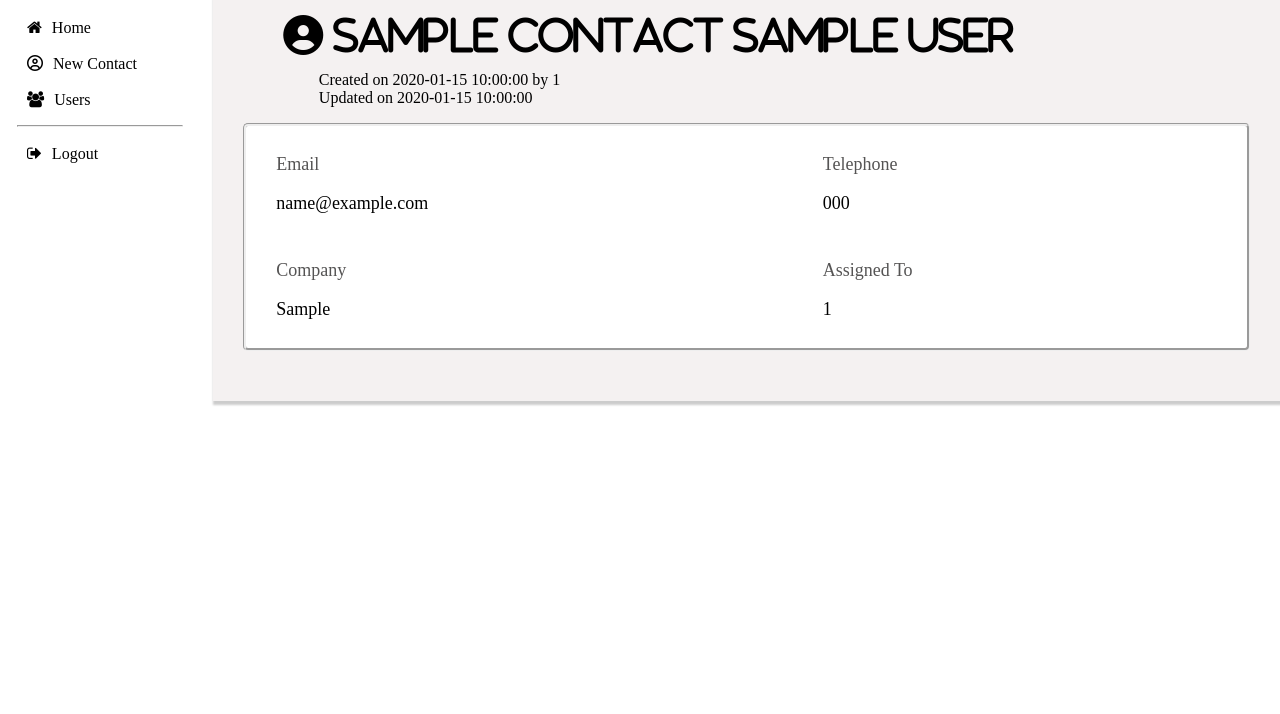
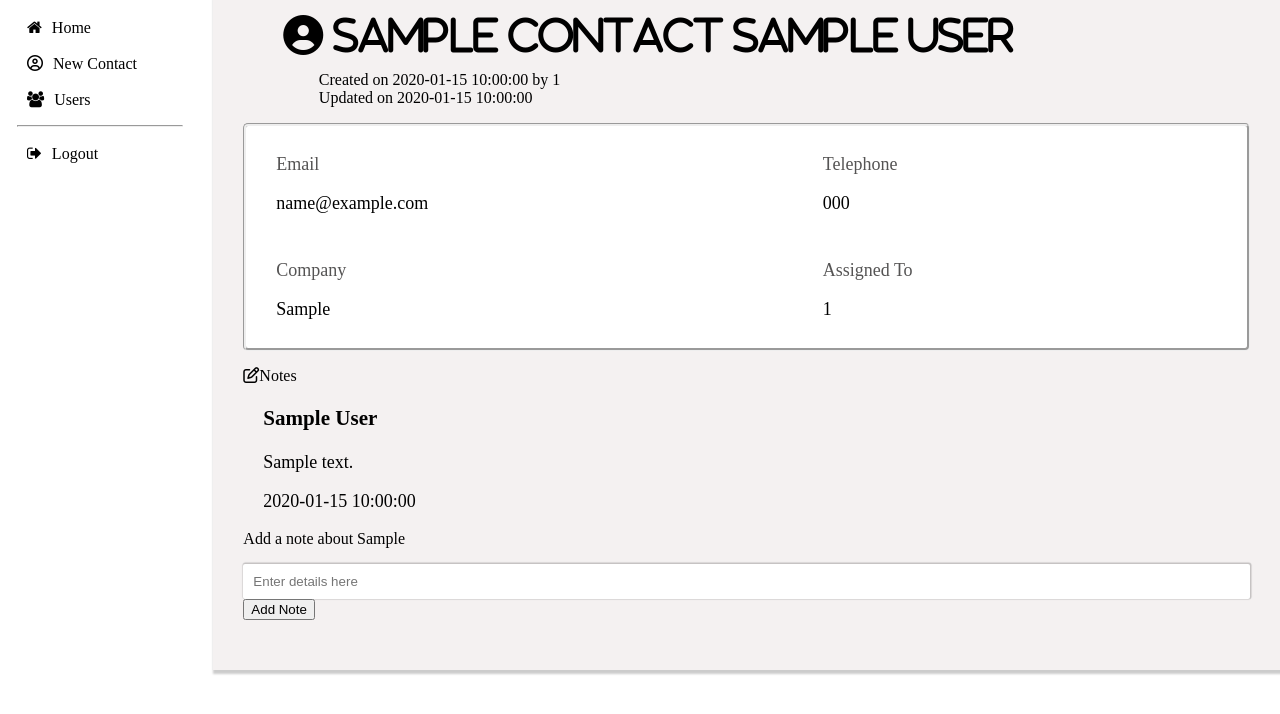
Before and after one commit to joelrhoden876/info2180-project2, a PHP site: page /viewdetails.php?id=1 in a window 1280 px wide. Shown: the part 52-766 px from the top of the page. Run offline with PHP 8.4, Linux system fonts and the light colour scheme; tables that the repository leaves empty hold one stand-in row (values such as "Sample post"); data that the repository does not hold is empty; some libraries are stand-ins or nearby versions.

Commit message:
Edited files

```diff
--- a/dashboard.css
+++ b/dashboard.css
@@ -203,3 +203,7 @@ ul{
 .grid-item-txt{
     color: rgb(85, 84, 84);
 }
+
+.filter{
+    float: left;
+}
--- a/newuser.php
+++ b/newuser.php
@@ -23,7 +23,7 @@
 		$fname = $_POST['fname'];
 		$lname = $_POST['lname'];
 		$email = $_POST['email'];
-		$password = $_POST['password'];
+		$password = password_hash($_POST['password']);
         $role = $_POST['role'];
 
 		/* This is connecting to the database. */
--- /dev/null
+++ b/notes.js
@@ -0,0 +1,17 @@
+window.onload=function(){
+
+    let note;
+    let addBtn;
+
+    note = document.getElementById("note");
+    addBtn = document.getElementById("addnote");
+
+    addBtn.addEventListener("click", function(){
+        httpRequest = new XMLHttpRequest();
+        //httpRequest.onreadystatechange = console.log(httpRequest.responseText);
+        httpRequest.open("GET", "viewdetails.php?note=" + note.value );
+        httpRequest.send();
+        console.log(note.value);
+        //alert("hi");
+    })
+}
--- a/viewdetails.php
+++ b/viewdetails.php
@@ -25,7 +25,7 @@ else{
 //     $sql= "select * from contacts where id={$id}"
 //     $stmt=
 // }
-
+//$note = $_REQUEST["note"];
 
 ?>
 
@@ -38,6 +38,7 @@ else{
 		<title>View Details</title>
 		<link rel="stylesheet" href="https://cdnjs.cloudflare.com/ajax/libs/font-awesome/4.7.0/css/font-awesome.min.css">
 	  	<link rel="stylesheet" href="dashboard.css">
+        <script src="notes.js" type="text/javascript"></script>
 		</head>
 	<body>
 		<?php include 'header.php';?>
@@ -84,8 +85,44 @@ else{
                             <p><?= $customer['assigned_to']; ?></p>
                     </div>
         </div>
+                <!-- <p><?= $customer['id']; ?></p> -->
+                <div>
+                    <p><i class="fa fa-edit" aria-hidden="true"></i>Notes</p>
+                    <?php $sql_check = "SELECT * FROM notes WHERE contact_id={$id}";?>
+                    <?php $customer_note = mysqli_query($link,$sql_check); ?>
+                    <?php foreach ($customer_note as $customer_notes): ?>
+                    <div class="grid-item">
+                            <!-- <p class="grid-item-txt">Email</p> -->
+                            <h3><?= $customer['firstname']." ".$customer['lastname']; ?></h3>
+                            <p><?= $customer_notes['comment']; ?></p>
+                            <p><?= $customer_notes['created_at']; ?></p>
+                        </div>
+                        <?php endforeach; ?>
+                    <div>
+                    <!-- <p><i class="fa fa-edit" aria-hidden="true"></i>Notes</p> -->
+                    <p>Add a note about <?= $customer['firstname']; ?></p>
+                    <!-- <input id= "note" name= "note" onkeyup="Expand(this)" placeholder="Enter details here" /> -->
+                    <input id="note" type="text" placeholder= "Enter details here" name="details"><br>
+                    <button type= "submit" name="addnote" id="addnote">Add Note</button>
+
+                    <?php $note = $_GET['details'];?>
+                    <?php $insert_note = "INSERT INTO notes (contact_id, comment) VALUES ($id, '$note')";?>
+                    <?php if (isset($_GET['addnote'])){
+                            if(mysqli_query($link, $insert_note)){
+			                    echo "Records added successfully.";
+		                        }
+                            else{
+
+			                    echo "ERROR: Was not able to execute $sql. " . mysqli_error($link);
+		                }}?>
+                    <?php mysqli_query($link,$insert_note); ?>
+
+                </div>
+
+                </div>
+
                 <?php endforeach; ?>
-
+                <!--  -->
 			</div>
 		</div>
 	</body>
```
Also changed, not shown: dashboard.php (+7 -4 lines), newcontact.php (+7 -3 lines).
